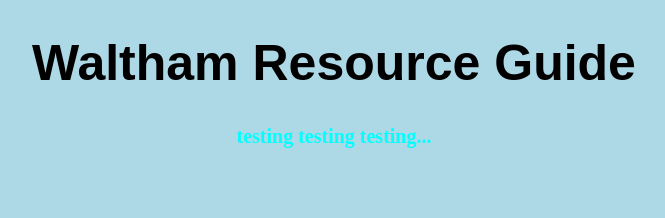
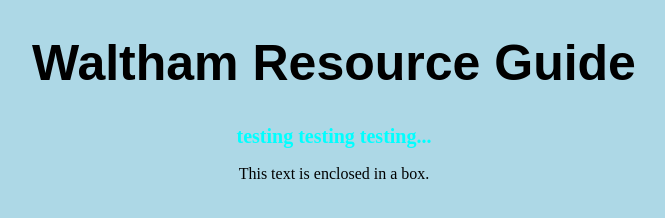
Before and after one commit to yaeleiger/rlederer.github.io, a plain HTML site: page index.html in a window 1280 px wide. Shown: the whole page, without its empty margins (306-971 px from the left). Drawn offline with Linux system fonts and the light colour scheme.

Commit message:
Update index.html

```diff
--- a/index.html
+++ b/index.html
@@ -12,6 +12,11 @@ Waltham Resource Guide
       testing testing testing...
     </h2>
 
+    <div class="boxed">
+  This text is enclosed in a box.
+    </div>
+
+
   </center>
   </head>
   </body>
```
